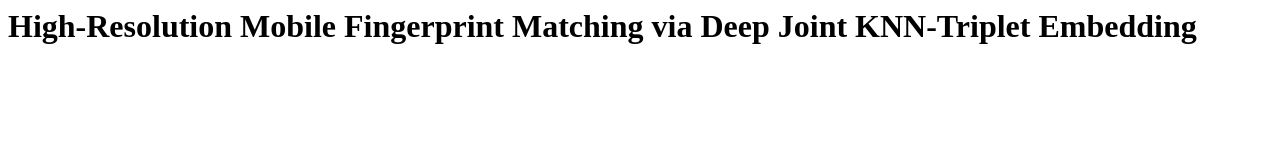
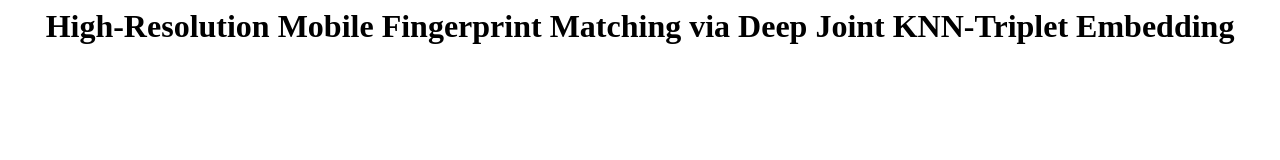
Before and after one commit to zhangfd/zhangfd.github.io, a plain HTML site: page fp/djkte/index.html in a window 1280 px wide. Drawn offline with Linux system fonts and the light colour scheme.

Commit message:
Update index.html

```diff
--- a/fp/djkte/index.html
+++ b/fp/djkte/index.html
@@ -1 +1,8 @@
-<h1>High-Resolution Mobile Fingerprint Matching via Deep Joint KNN-Triplet Embedding</h1>
+<html>
+  <head>
+    <title>Deep Joint KNN-Triplet Embedding</title>
+  </head>
+  <body>
+    <h1 align="center">High-Resolution Mobile Fingerprint Matching via Deep Joint KNN-Triplet Embedding</h1>
+  </body>
+</html>
```
